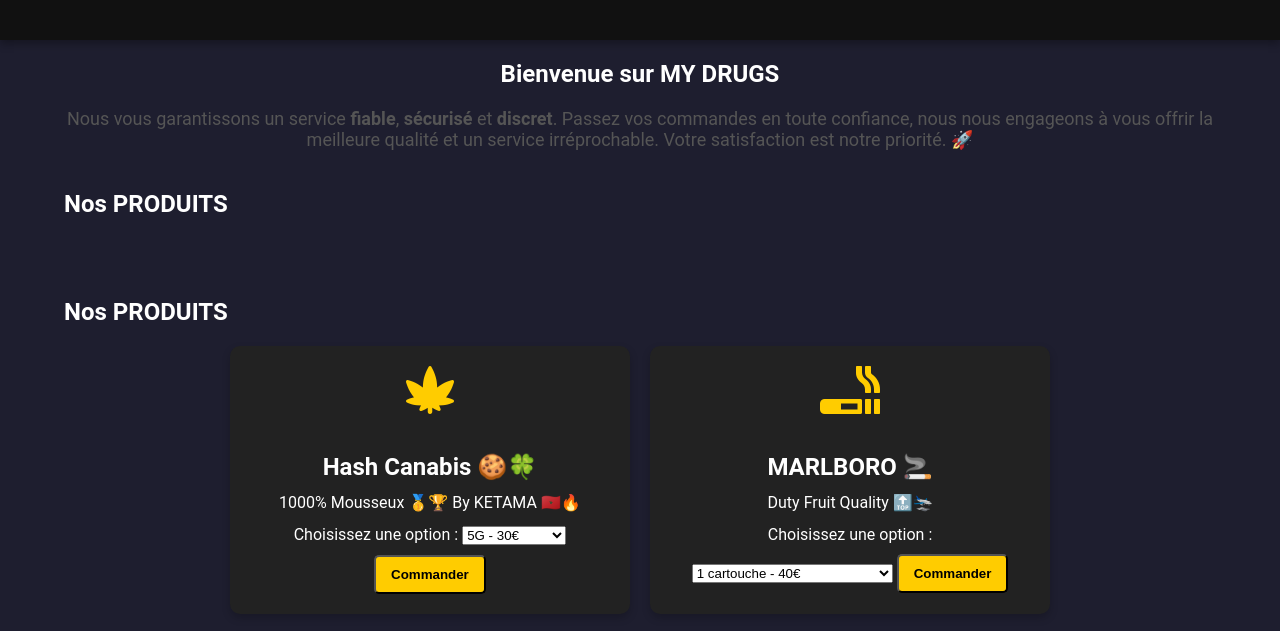
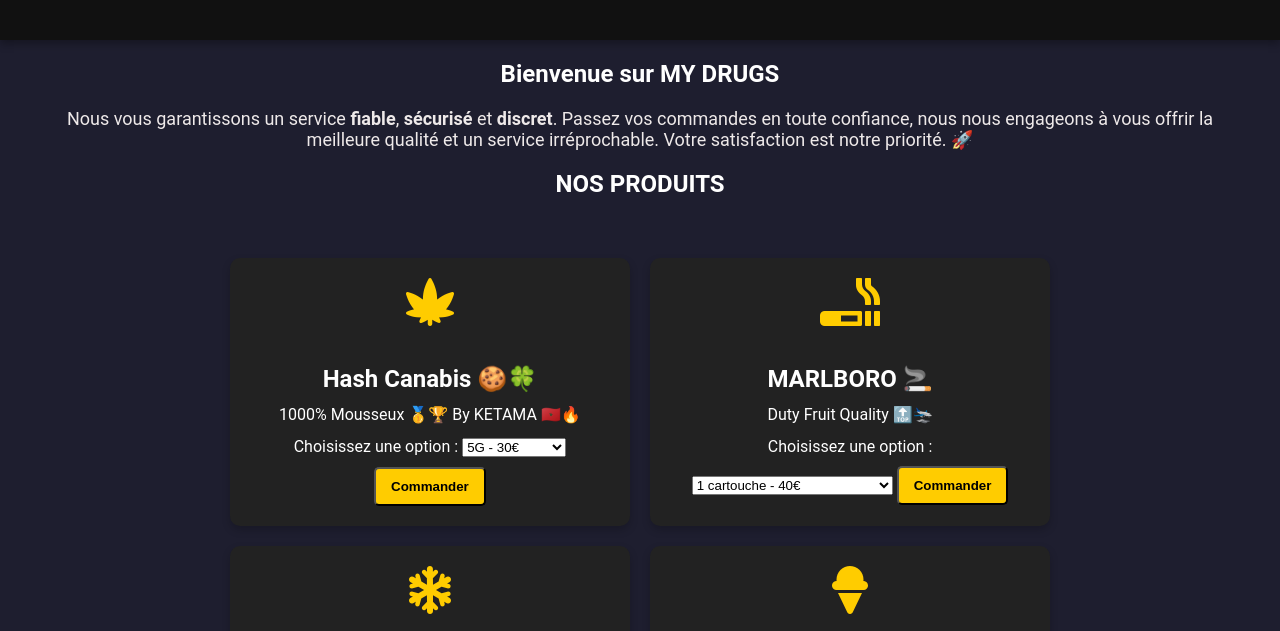
Before and after one commit to Draguafdrill/BDV-EXPRESS, a plain HTML site: page index.html in a window 1280 px wide. Shown: the part 121-752 px from the top of the page. Drawn offline with Linux system fonts and the light colour scheme; files that its build step writes are made by us from their sources.

Commit message:
Update index.html

```diff
--- a/index.html
+++ b/index.html
@@ -20,10 +20,10 @@
     </div>
   </header>
 
-  <section id="intro" class="intro">
+<section id="intro" class="intro">
   <div class="container" style="text-align: center; margin-bottom: 20px;">
     <h2>Bienvenue sur MY DRUGS</h2>
-    <p style="font-size: 18px; color: #555;">
+    <p style="font-size: 18px; color: #eee9e9;">
       Nous vous garantissons un service <strong>fiable</strong>, <strong>sécurisé</strong> et <strong>discret</strong>.
       Passez vos commandes en toute confiance, nous nous engageons à vous offrir la meilleure qualité et un service irréprochable.
       Votre satisfaction est notre priorité. 🚀
@@ -34,6 +34,7 @@
 <!-- Section des PRODUITS -->
 <section id="products" class="products" style="text-align: center;">
     <div class="container" style="text-align: center;">
+        <h2>NOS PRODUITS</h2>
         <div class="product-grid" style="display: flex; justify-content: center; align-items: center; flex-wrap: wrap;"></div>
             <!-- Les produits seront affichés ici -->
         </div>
@@ -41,7 +42,7 @@
 </section>
 <section id="products" class="products">
     <div class="container">
-        <h2>Nos PRODUITS</h2>
+
         <div class="product-grid">
             <!-- Les produits seront affichés ici -->
         </div>
@@ -49,7 +50,7 @@
 </section></div>
   <section id="services" class="services">
     <div class="container">
-      <h2>Nos PRODUITS</h2>
+
       <div class="service-grid">
         <!-- Exemple de produit -->
         <div class="service-card">
@@ -343,7 +344,7 @@
         <li>Envoyez la capture d'écran à l'un des contacts ci-dessous :</li>
       </ol>
       <p><strong>⚠️ Veuillez contacter uniquement si c'est pour une commande. Merci !</strong></p>
-     <div class="contact-methods">
+      <div class="contact-methods">
         <p><i class="fab fa-whatsapp"></i> <strong>WhatsApp :</strong> <a href="https://wa.me/33758702320" target="_blank">Cliquez ici</a></p>
         <p><i class="fab fa-telegram"></i> <strong>Telegram :</strong> <a href="https://t.me/bdv_commande" target="_blank">Cliquez ici</a></p>
         <p><i class="fab fa-snapchat"></i> <strong>Snapchat :</strong> <a href="https://www.snapchat.com/add/bdv_express" target="_blank">Cliquez ici</a></p>
```
